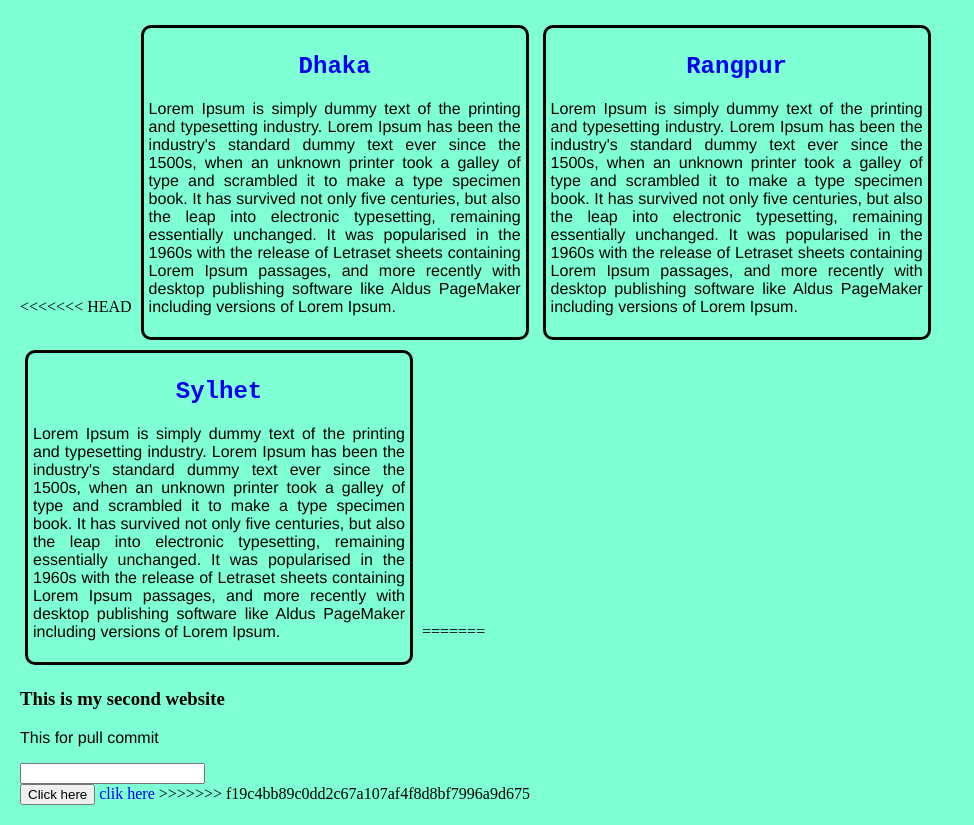
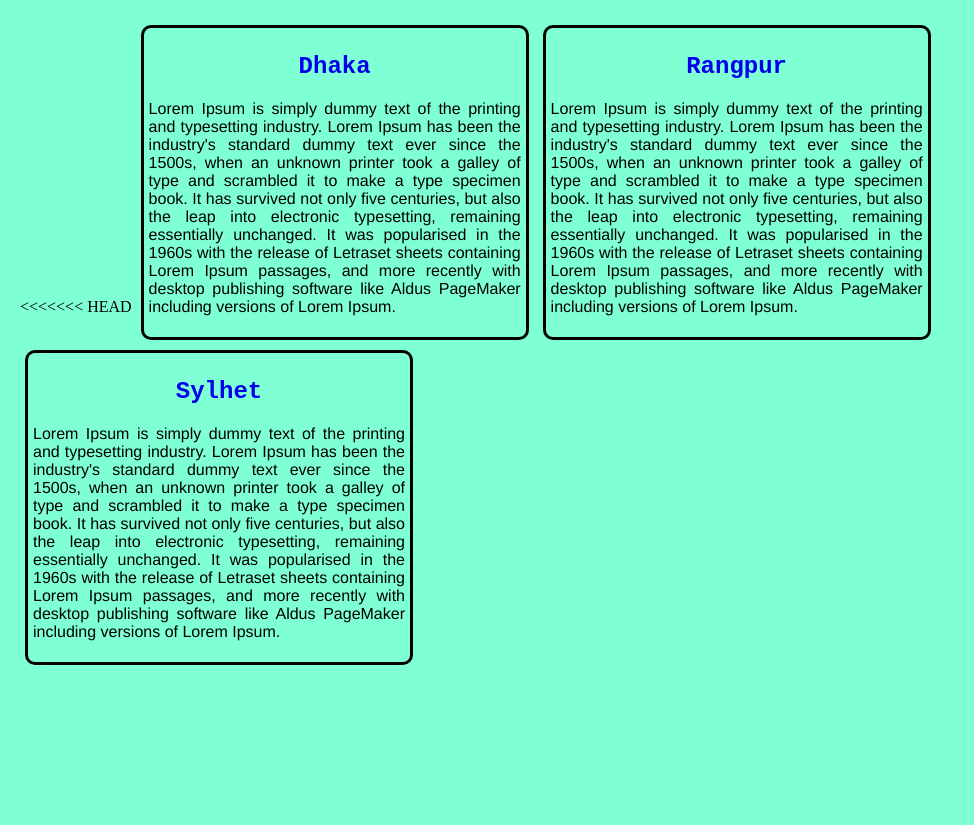
Before and after one commit to Firoz-Alam/my-second-website, a plain HTML site: page index.html in a window 1280 px wide. Shown: the whole page, without its empty margins (0-974 px from the left). After the commit the page ends 800 px from the top, so only its background shows below. Drawn offline with Linux system fonts and the light colour scheme.

Commit message:
Update index.html

```diff
--- a/index.html
+++ b/index.html
@@ -24,14 +24,5 @@
         <p>Lorem Ipsum is simply dummy text of the printing and typesetting industry. Lorem Ipsum has been the industry's standard dummy text ever since the 1500s, when an unknown printer took a galley of type and scrambled it to make a type specimen book. It has survived not only five centuries, but also the leap into electronic typesetting, remaining essentially unchanged. It was popularised in the 1960s with the release of Letraset sheets containing Lorem Ipsum passages, and more recently with desktop publishing software like Aldus PageMaker including versions of Lorem Ipsum.</p>
 
     </div>
-=======
-    <h3>This is my second website</h3>
-    <p>This for pull commit</p>
-    <input type="">
-    <br>
-    <button>Click here</button>
-    <a href="#">clik here</a>
->>>>>>> f19c4bb89c0dd2c67a107af4f8d8bf7996a9d675
-
 </body>
 </html>
```
